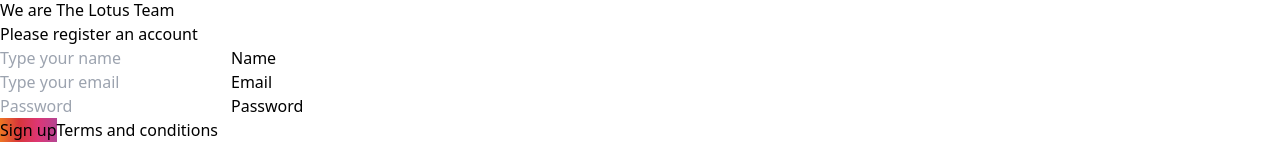
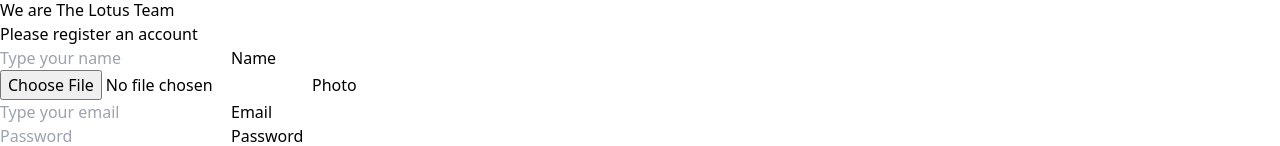
Before and after one commit to asif100a/Product-app, a React (Vite) app: page /sign-up in a window 1280 px wide. Shown: the part 302-448 px from the top of the page. Built offline with nearby package versions, Linux system fonts and the light colour scheme.

Commit message:
Save image to the imgBB and Sign up with firebase finished

```diff
--- a/package.json
+++ b/package.json
@@ -10,6 +10,7 @@
     "preview": "vite preview"
   },
   "dependencies": {
+    "axios": "^1.7.4",
     "firebase": "^10.12.5",
     "react": "^18.3.1",
     "react-dom": "^18.3.1",
--- /dev/null
+++ b/src/app/components/contextAPI/AuthProvider.jsx
@@ -0,0 +1,43 @@
+import { createContext, useState } from 'react';
+import PropTypes from 'prop-types'
+import { createUserWithEmailAndPassword, signInWithEmailAndPassword } from 'firebase/auth';
+import auth from '../Firebase-config/firebase.config';
+
+export const AuthContext = createContext(null);
+const AuthProvider = ({ children }) => {
+    // States
+    const [user, setUser] = useState(null);
+    const [isPending, setIsPending] = useState(true);
+
+    // Providers
+    // const google_providers = ;
+
+    // Sign Up with email and password
+    const signUpUser = (email, password) => {
+        setIsPending(true);
+        return createUserWithEmailAndPassword(auth, email, password);
+    };
+
+    // Sign In with email and password
+    const signInUser = (email, password) => {
+        setIsPending(true);
+        return signInWithEmailAndPassword(auth, email, password);
+    };
+
+    const values = {
+        signUpUser,
+        signInUser
+    };
+
+    return (
+        <AuthContext.Provider value={values}>
+            {children}
+        </AuthContext.Provider>
+    );
+};
+
+AuthProvider.propTypes = {
+    children: PropTypes.node
+};
+
+export default AuthProvider;
--- /dev/null
+++ b/src/app/components/hooks/useAuthProvider.jsx
@@ -0,0 +1,9 @@
+import { useContext } from "react";
+import { AuthContext } from "../contextAPI/authProvider";
+
+const useAuthProvider = () => {
+    const auth = useContext(AuthContext);
+    return auth;
+};
+
+export default useAuthProvider;
--- a/src/app/pages/authentication/SignUp/SignUp.jsx
+++ b/src/app/pages/authentication/SignUp/SignUp.jsx
@@ -1,7 +1,11 @@
 import { Link } from "react-router-dom";
 import { useForm } from 'react-hook-form';
+import useAuthProvider from "../../../components/hooks/useAuthProvider";
+import axios from "axios";
 
 const SignUp = () => {
+    const {signUpUser} = useAuthProvider();
+
     // Hook form elements
     const {
         register,
@@ -10,9 +14,31 @@ const SignUp = () => {
     } = useForm();
 
     //
-    const onSubmit = (data) => {
+    const onSubmit = async(data) => {
         console.log(data);
 
+        // Save the uploaded photo in the imgBB
+        const uploadedPhoto = data.photo[0];
+        console.log(uploadedPhoto);
+        // form the uploaded image
+        const formedImage = new FormData();
+        formedImage.append('image', uploadedPhoto);
+        // Send to the imgBB
+        const {data: imgData} = await axios.post(`https://api.imgbb.com/1/upload?key=${import.meta.env.VITE_PHOTO_UPLOAD_KEY}`, formedImage, {
+            headers: {
+                'Content-Type': 'multipart/form-data'
+            }
+        });
+        console.log(imgData);
+
+        // Sign up the user
+        signUpUser(data.email, data.password)
+            .then(res => {
+                console.log(res);
+            })
+            .catch(error => {
+                console.error(error);
+            })
     };
 
     return (
@@ -54,6 +80,21 @@ const SignUp = () => {
                                                     htmlFor="name"
                                                     className="pointer-events-none absolute left-3 top-0 mb-0 max-w-[90%] origin-[0_0] truncate pt-[0.37rem] leading-[1.6] text-neutral-500 transition-all duration-200 ease-out peer-focus:-translate-y-[0.9rem] peer-focus:scale-[0.8] peer-focus:text-primary peer-data-[twe-input-state-active]:-translate-y-[0.9rem] peer-data-[twe-input-state-active]:scale-[0.8] motion-reduce:transition-none dark:text-neutral-400 dark:peer-focus:text-primary"
                                                 >Name
+                                                </label>
+                                            </div>
+                                            {/*Photo input */}
+                                            <div className="relative mb-4" data-twe-input-wrapper-init>
+                                                <input
+                                                    type="file"
+                                                    name="photo"
+                                                    className="peer block min-h-[auto] w-full rounded border-0 bg-transparent px-3 py-[0.32rem] leading-[1.6] outline-none transition-all duration-200 ease-linear focus:placeholder:opacity-100 peer-focus:text-primary data-[twe-input-state-active]:placeholder:opacity-100 motion-reduce:transition-none dark:text-white dark:placeholder:text-neutral-300 dark:autofill:shadow-autofill dark:peer-focus:text-primary [&:not([data-twe-input-placeholder-active])]:placeholder:opacity-0"
+                                                    id="exampleFormControlInput1"
+                                                    {...register("photo", { required: true })}
+                                                />
+                                                <label
+                                                    htmlFor="photo"
+                                                    className="pointer-events-none absolute left-3 top-0 mb-0 max-w-[90%] origin-[0_0] truncate pt-[0.37rem] leading-[1.6] text-neutral-500 transition-all duration-200 ease-out peer-focus:-translate-y-[0.9rem] peer-focus:scale-[0.8] peer-focus:text-primary peer-data-[twe-input-state-active]:-translate-y-[0.9rem] peer-data-[twe-input-state-active]:scale-[0.8] motion-reduce:transition-none dark:text-neutral-400 dark:peer-focus:text-primary"
+                                                >Photo
                                                 </label>
                                             </div>
                                             {/*Email input */}
--- a/src/main.jsx
+++ b/src/main.jsx
@@ -4,11 +4,14 @@ import Main from './app/layout/Main'
 import './index.css'
 import { RouterProvider } from 'react-router-dom'
 import routes from './app/layout/routes'
+import AuthProvider from './app/components/contextAPI/authProvider'
 
 createRoot(document.getElementById('root')).render(
   <StrictMode>
-    <RouterProvider router={routes}>
-      <Main />
-    </RouterProvider>
+    <AuthProvider>
+      <RouterProvider router={routes}>
+        <Main />
+      </RouterProvider>
+    </AuthProvider>
   </StrictMode>,
 )
```
Also changed, not shown: 1 other file (tests, documents, lock files or other folders).
